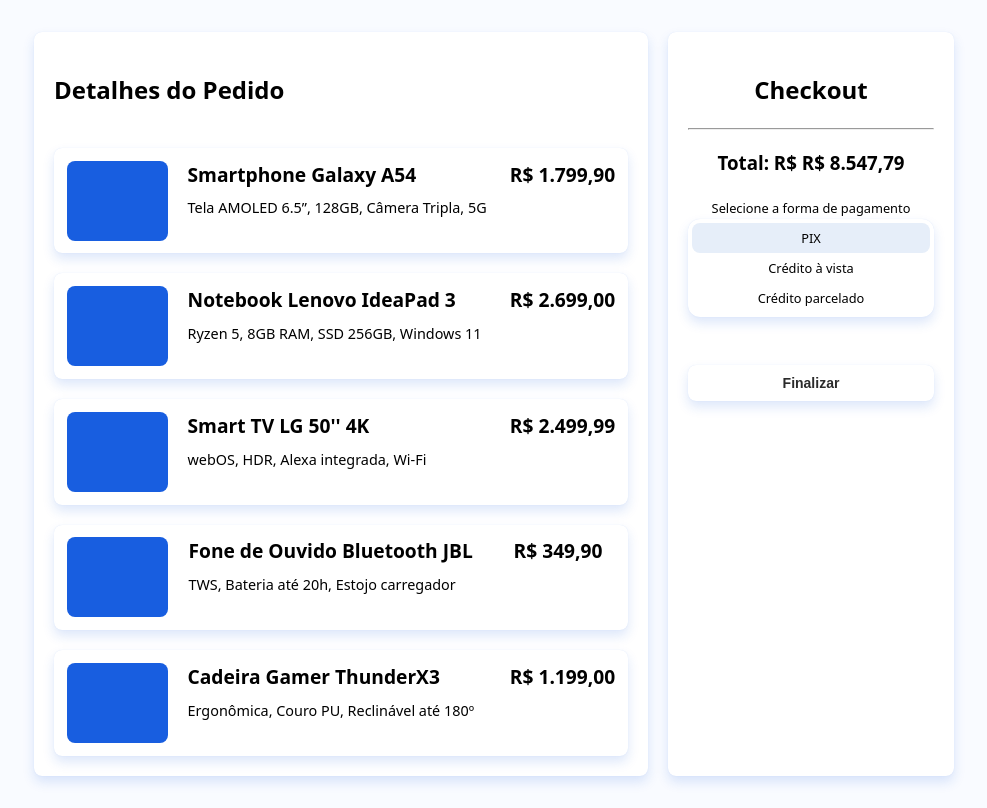
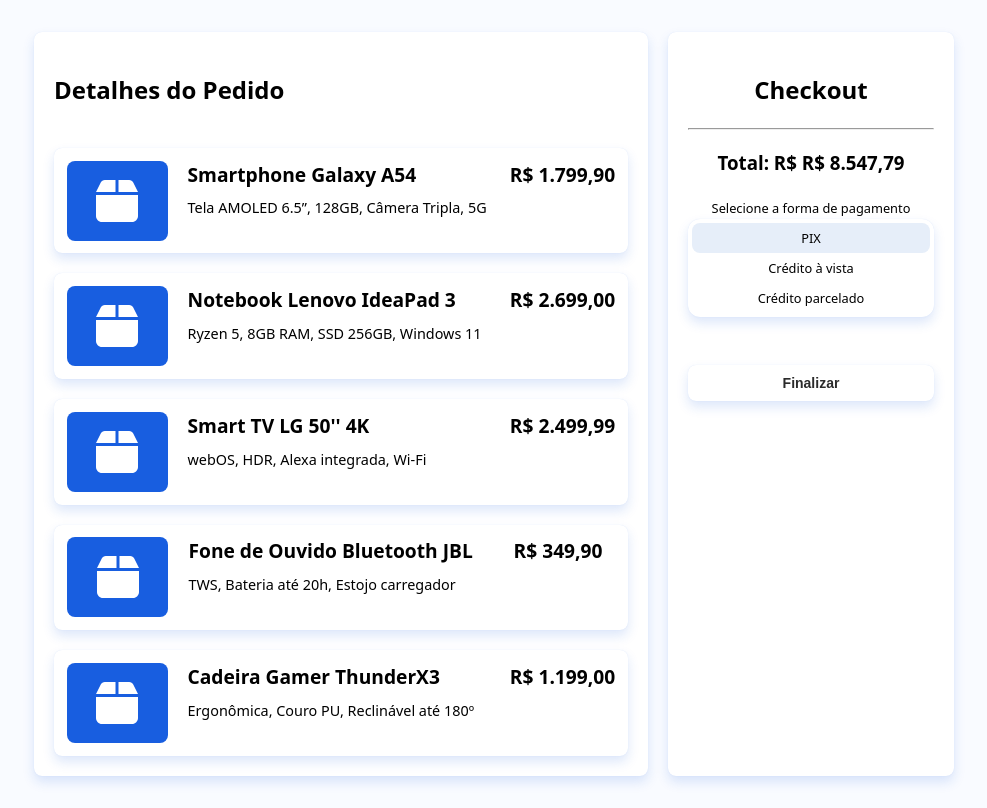
Before and after one commit to Pablojonh6550/carrinho-de-compras-tdd, a React (Vite) app in the folder frontend/: page / in a window 1280 px wide. Shown: the whole page, without its empty margins (146-1133 px from the left). Built offline with nearby package versions, Linux system fonts and the light colour scheme.

Commit message:
refactor: add card icon

```diff
--- a/frontend/src/components/ProductCard.jsx
+++ b/frontend/src/components/ProductCard.jsx
@@ -1,4 +1,5 @@
 import "../css/componets/product-card.css";
+import { FaBox } from "react-icons/fa6";
 const ProductCard = (params) => {
     const formatCurrency = (value) => {
         return value.toLocaleString("pt-BR", {
@@ -8,7 +9,9 @@
     };
     return (
         <div className="card-product" key={params.id}>
-            <div className="card-img"></div>
+            <div className="card-img">
+                <FaBox />
+            </div>
             <div className="card-info">
                 <span className="text-title">{params.title} </span>
                 <span className="text-body">{params.description}</span>
--- a/frontend/src/css/componets/product-card.css
+++ b/frontend/src/css/componets/product-card.css
@@ -18,6 +18,14 @@
     width: 40%;
     border-radius: 0.5rem;
     flex: 2;
+    display: flex;
+    justify-content: center;
+    align-items: center;
+}
+
+.card-img svg {
+    color: white;
+    font-size: 3em;
 }
 
 .card-info {
```
